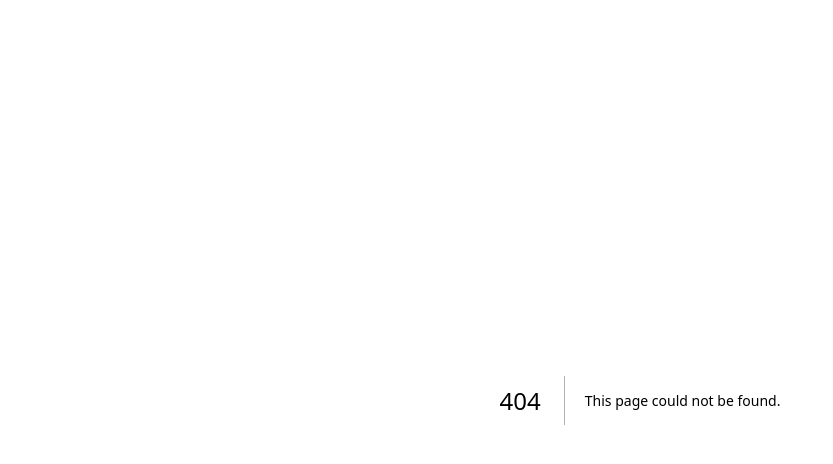
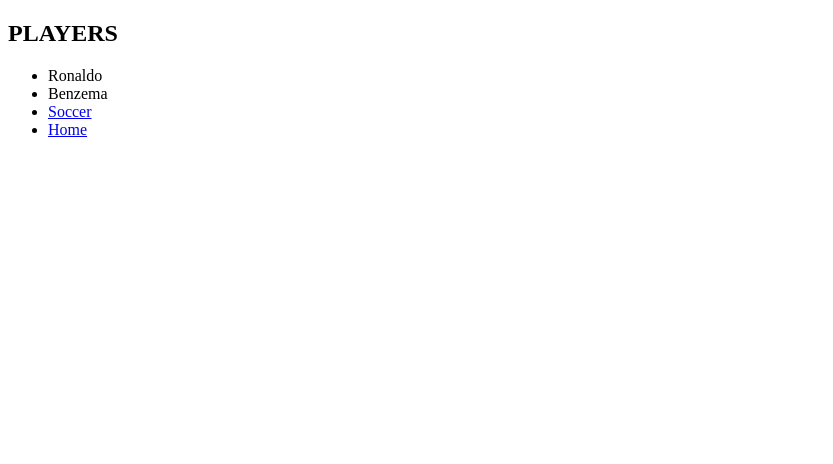
Before and after one commit to kashifumar/kas-helloworld, a Next.js app: page /soccer/players in a window 1280 px wide. Before the commit this address had no page. Shown: the top 464 px of the page, without its empty margins (0-833 px from the left). Built offline with nearby package versions, Linux system fonts and the light colour scheme.

Commit message:
Dynamic Segments-changing directory structure

```diff
--- /dev/null
+++ b/app/(sports)/soccer/players/page.tsx
@@ -0,0 +1,15 @@
+import Link from 'next/link';
+
+export default function DisplayPlayers(){
+  return(
+    <div>
+    <h2>PLAYERS</h2>
+    <ul>
+    <li>Ronaldo</li>
+    <li>Benzema</li>
+    <li><Link href="/soccer">Soccer</Link></li>
+    <li><Link href="/">Home</Link></li>
+    </ul>
+    </div>
+  );
+}
```
Also changed, not shown: app/(sports)/soccer/page.tsx (added, +18 -0 lines).
